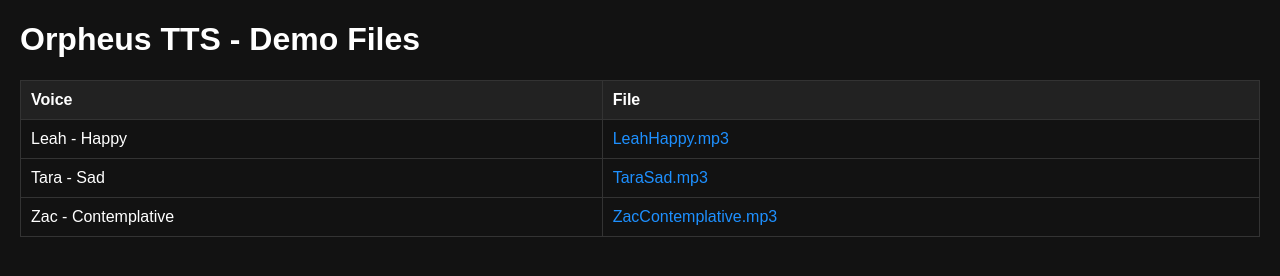
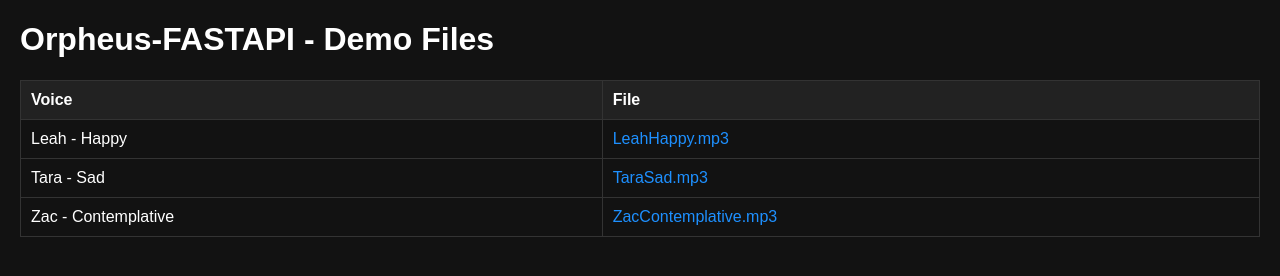
Before and after one commit to dvlanders/MemoRAG, a plain HTML site: page docs/index.html in a window 1280 px wide. Drawn offline with Linux system fonts and the light colour scheme.

Commit message:
Update index.html

```diff
--- a/docs/index.html
+++ b/docs/index.html
@@ -33,7 +33,7 @@
     </style>
 </head>
 <body>
-    <h1>Orpheus TTS - Demo Files</h1>
+    <h1>Orpheus-FASTAPI - Demo Files</h1>
     <table>
         <thead>
             <tr>
```
